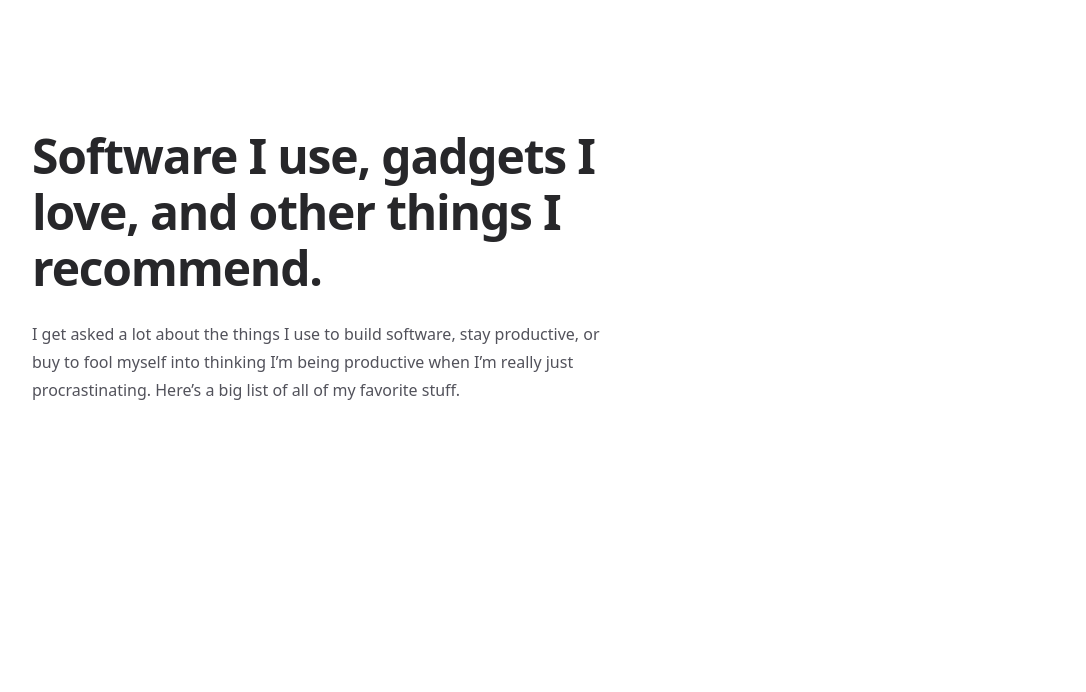
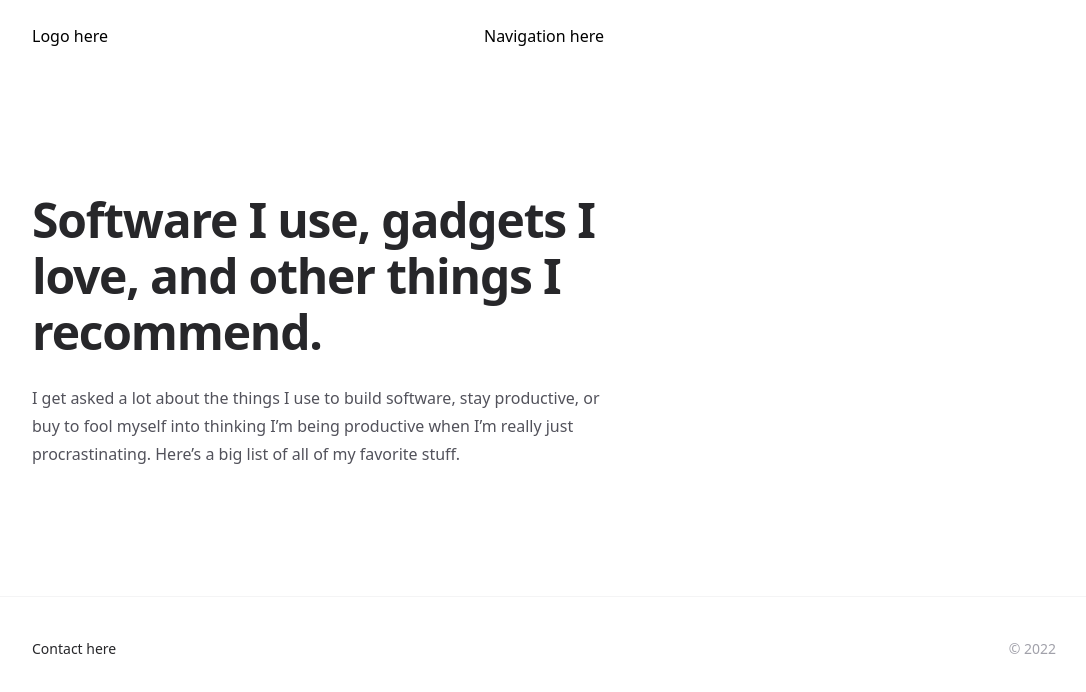
Before and after one commit to mflisikowski/old-mflisikowski, a Next.js app: page /uses in a window 1280 px wide. Shown: the top 692 px of the page, without its empty margins (96-1182 px from the left). Built offline with nearby package versions, Linux system fonts and the light colour scheme.

Commit message:
init header and footer modules

```diff
--- /dev/null
+++ b/src/modules/Footer.jsx
@@ -0,0 +1,22 @@
+import { Container } from '@/modules/Container';
+
+export function Footer() {
+  return (
+    <footer className="mt-32">
+      <Container.Outer>
+        <div className="border-t border-zinc-100 pt-10 pb-16 dark:border-zinc-700/40">
+          <Container.Inner>
+            <div className="flex flex-col items-center justify-between gap-6 sm:flex-row">
+              <div className="flex gap-6 text-sm font-medium text-zinc-800 dark:text-zinc-200">
+                Contact here
+              </div>
+              <p className="text-sm text-zinc-400 dark:text-zinc-500">
+                &copy; {new Date().getFullYear()}
+              </p>
+            </div>
+          </Container.Inner>
+        </div>
+      </Container.Outer>
+    </footer>
+  );
+}
--- /dev/null
+++ b/src/modules/Header.jsx
@@ -0,0 +1,21 @@
+import { Container } from './Container';
+
+export function Header() {
+  return (
+    <>
+      <header className="pointer-events-none relative z-50 flex flex-col">
+        <div className="top-0 z-10 h-16 pt-6">
+          <Container className="w-full">
+            <div className="relative flex gap-4">
+              <div className="flex flex-1">Logo here</div>
+              <div className="flex flex-1 justify-end md:justify-center">
+                Navigation here
+              </div>
+              <div className="flex justify-end md:flex-1"></div>
+            </div>
+          </Container>
+        </div>
+      </header>
+    </>
+  );
+}
--- a/src/pages/_app.jsx
+++ b/src/pages/_app.jsx
@@ -1,3 +1,6 @@
+import { Footer } from '@/modules/Footer';
+import { Header } from '@/modules/Header';
+
 import '@/styles/tailwind.css';
 import 'focus-visible';
 
@@ -11,9 +14,11 @@ export default function App({ Component, pageProps }) {
       </div>
 
       <div className="relative">
+        <Header />
         <main>
           <Component {...pageProps} />
         </main>
+        <Footer />
       </div>
     </>
   );
```
